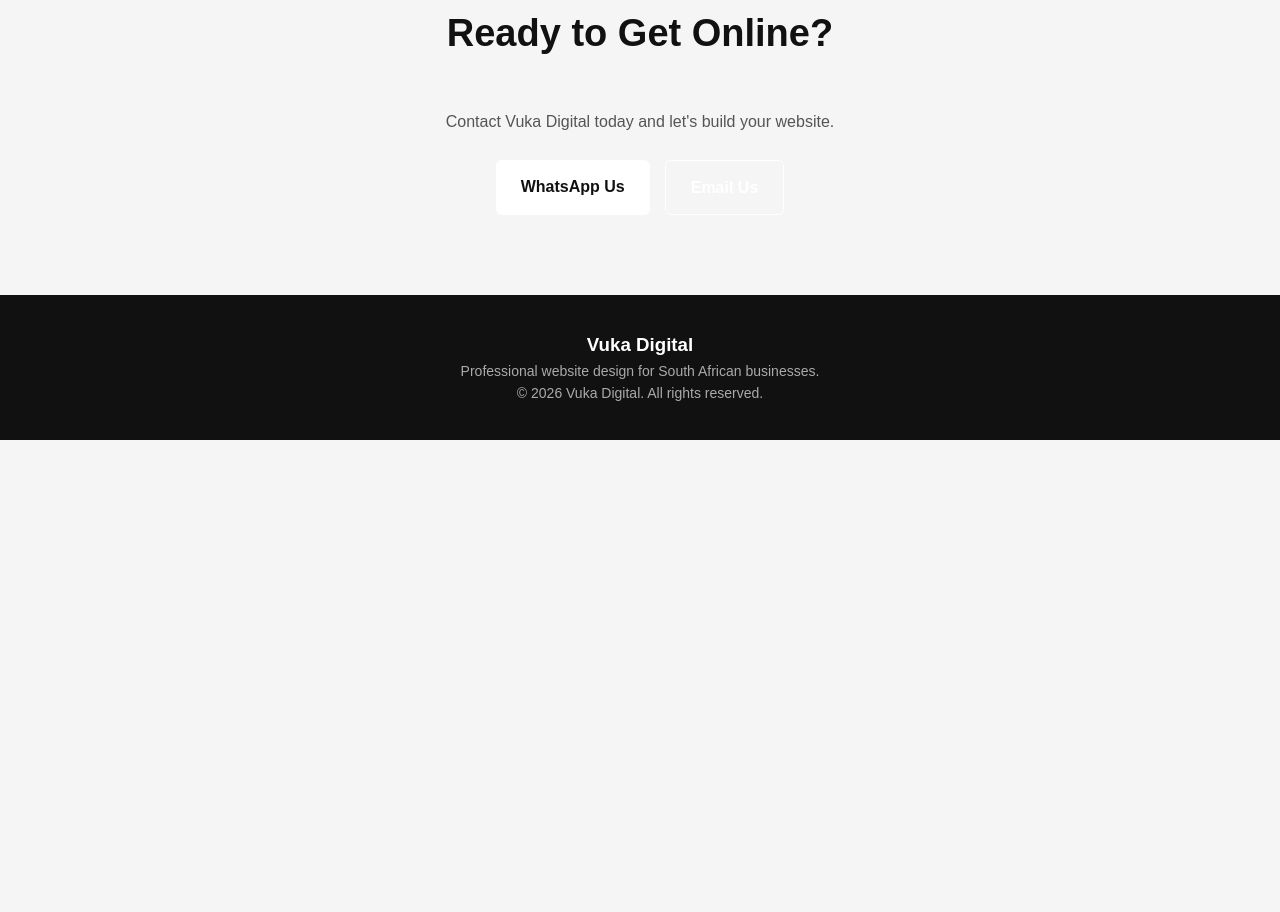
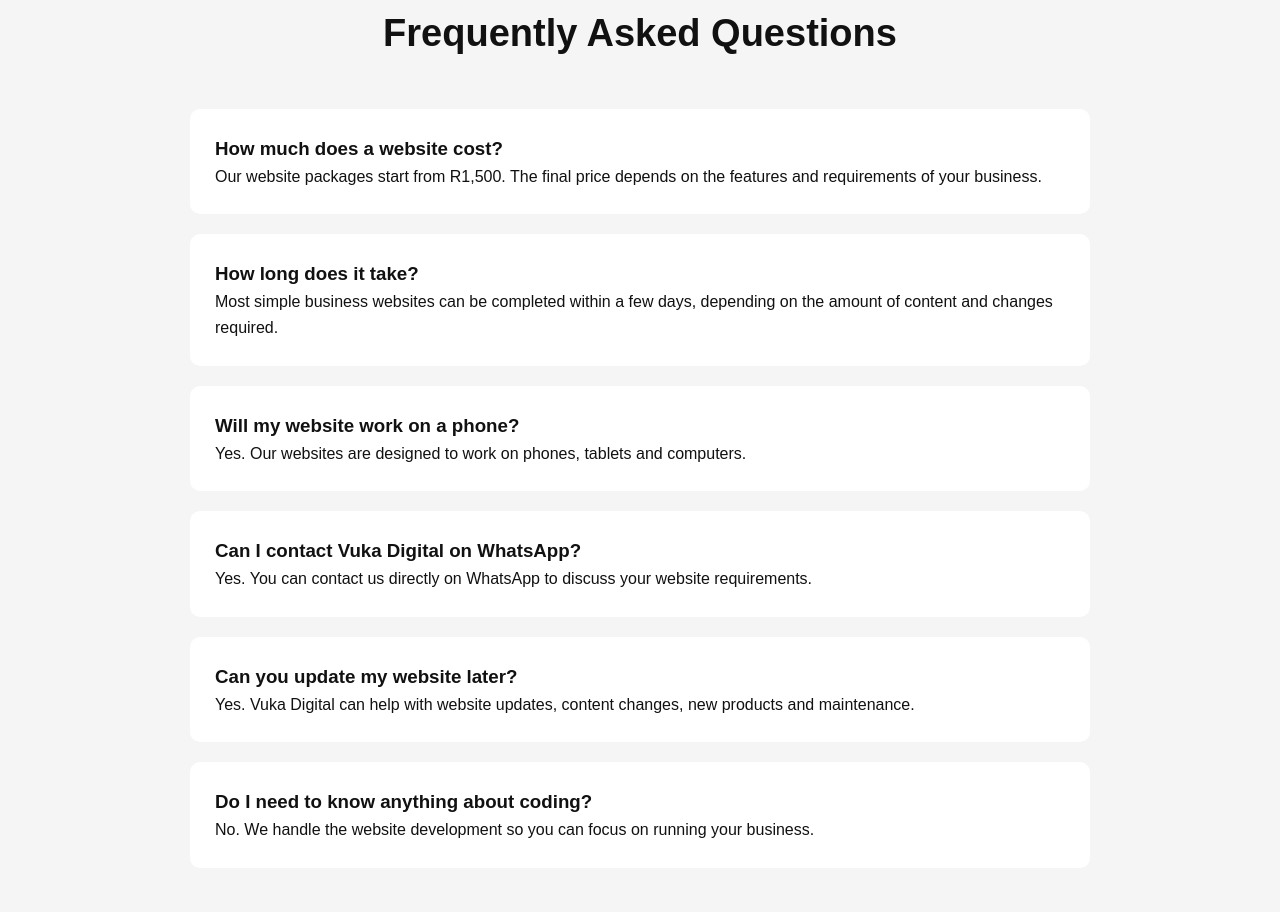
Before and after one commit to leparadiseofficial/vuka-digital-website, a plain HTML site: page index.html in a window 1280 px wide. Shown: the part 3728-4640 px from the top of the page. Before the commit the page ends 4168 px from the top, so only its background shows below. Drawn offline with Linux system fonts and the light colour scheme.

Commit message:
Add FAQ section

```diff
--- a/index.html
+++ b/index.html
@@ -450,6 +450,66 @@
 
 </section>
 
+  <section id="faq">
+
+  <h2 class="section-title">Frequently Asked Questions</h2>
+
+  <div class="process">
+
+    <div class="step">
+      <h3>How much does a website cost?</h3>
+      <p>
+        Our website packages start from R1,500.
+        The final price depends on the features and
+        requirements of your business.
+      </p>
+    </div>
+
+    <div class="step">
+      <h3>How long does it take?</h3>
+      <p>
+        Most simple business websites can be completed
+        within a few days, depending on the amount of
+        content and changes required.
+      </p>
+    </div>
+
+    <div class="step">
+      <h3>Will my website work on a phone?</h3>
+      <p>
+        Yes. Our websites are designed to work on
+        phones, tablets and computers.
+      </p>
+    </div>
+
+    <div class="step">
+      <h3>Can I contact Vuka Digital on WhatsApp?</h3>
+      <p>
+        Yes. You can contact us directly on WhatsApp
+        to discuss your website requirements.
+      </p>
+    </div>
+
+    <div class="step">
+      <h3>Can you update my website later?</h3>
+      <p>
+        Yes. Vuka Digital can help with website updates,
+        content changes, new products and maintenance.
+      </p>
+    </div>
+
+    <div class="step">
+      <h3>Do I need to know anything about coding?</h3>
+      <p>
+        No. We handle the website development so you
+        can focus on running your business.
+      </p>
+    </div>
+
+  </div>
+
+      </section>
+
 <section id="contact" class="contact">
 
   <h2 class="section-title">Ready to Get Online?</h2>
```
